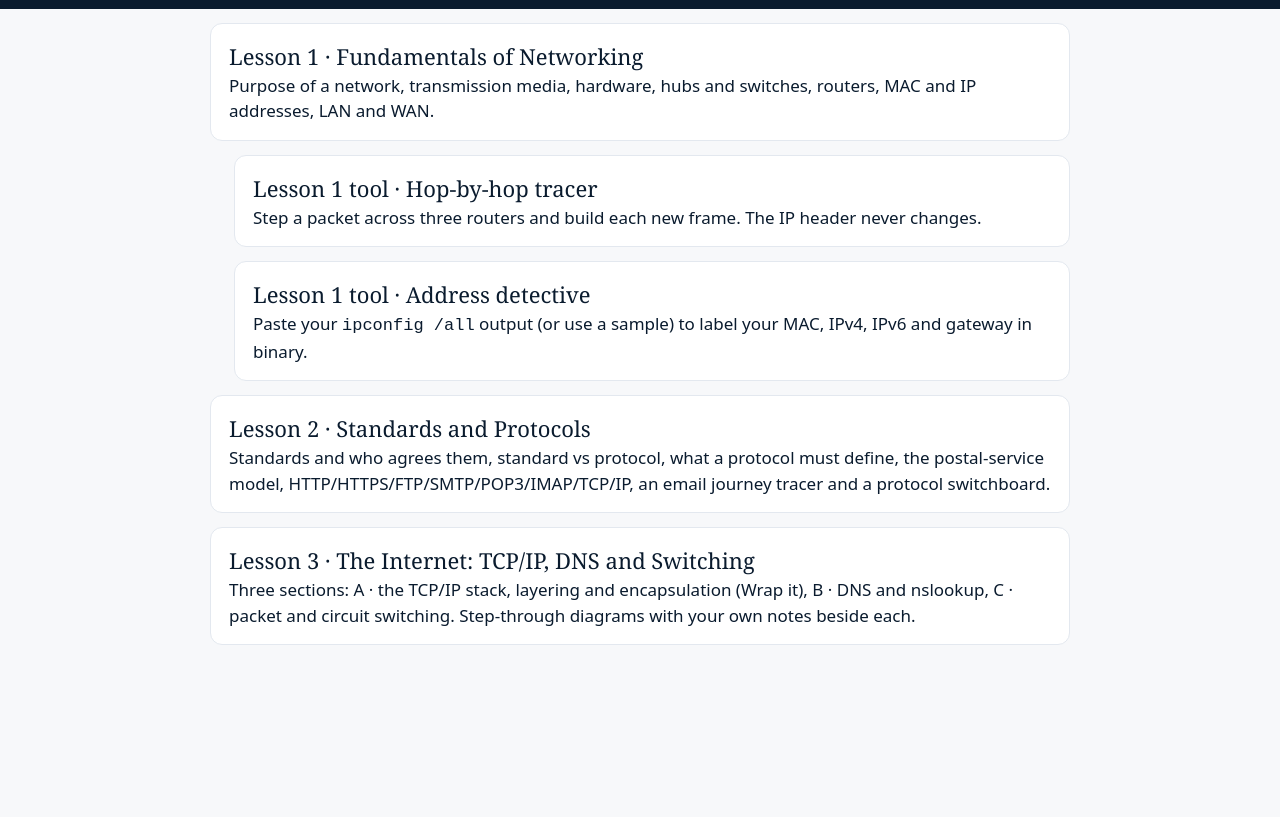
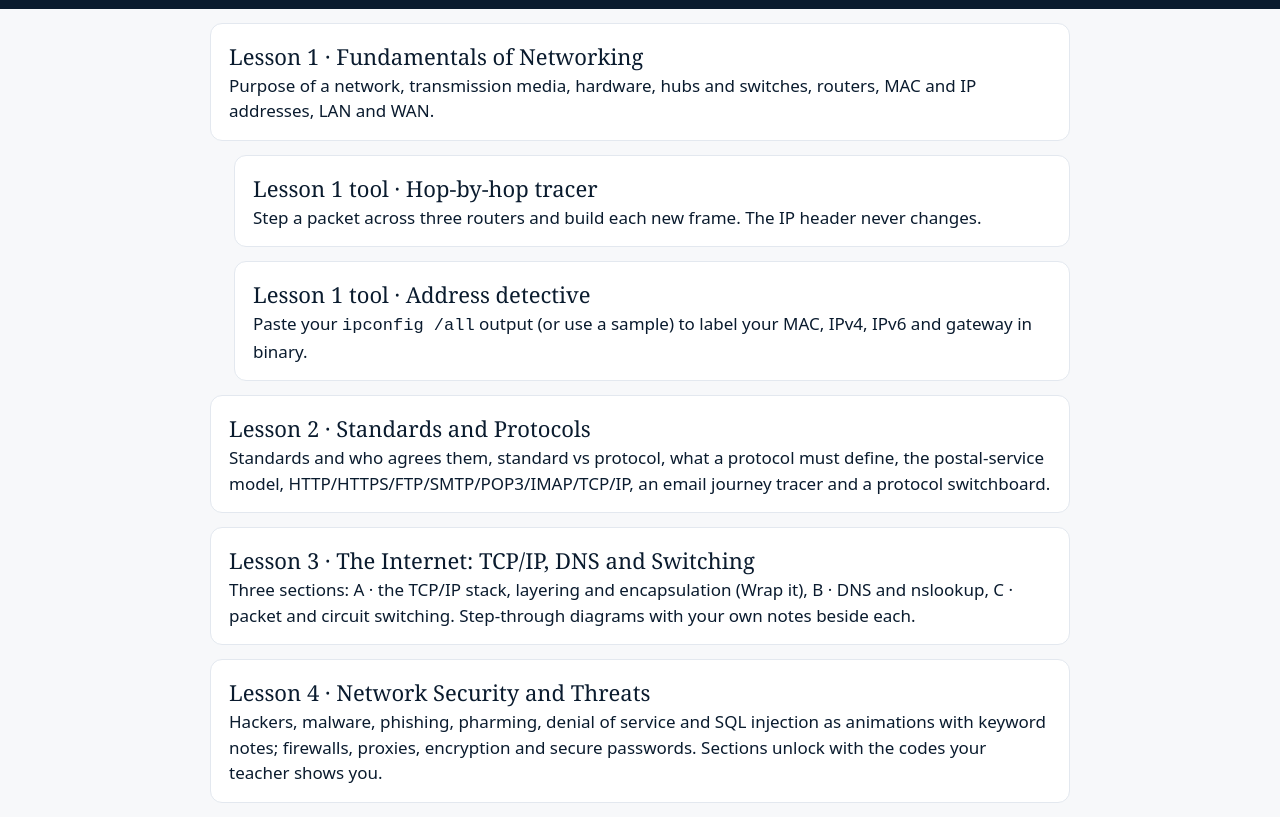
Before and after one commit to eltham-college-cs/h446-networks, a plain HTML site: page index.html in a window 1280 px wide. Shown: the part 133-950 px from the top of the page. Before the commit the page ends 800 px from the top, so only its background shows below. Drawn offline with Linux system fonts and the light colour scheme.

Commit message:
Landing page: add Lesson 4 card

```diff
--- a/index.html
+++ b/index.html
@@ -18,4 +18,5 @@ span.soon{display:block;background:#fff;border:1px dashed #B9C3CF;border-radius:
 <a class="card" href="lesson-1/address-detective/" style="margin-left:24px"><b>Lesson 1 tool · Address detective</b><br>Paste your <code>ipconfig /all</code> output (or use a sample) to label your MAC, IPv4, IPv6 and gateway in binary.</a>
 <a class="card" href="lesson-2/"><b>Lesson 2 · Standards and Protocols</b><br>Standards and who agrees them, standard vs protocol, what a protocol must define, the postal-service model, HTTP/HTTPS/FTP/SMTP/POP3/IMAP/TCP/IP, an email journey tracer and a protocol switchboard.</a>
 <a class="card" href="lesson-3/"><b>Lesson 3 · The Internet: TCP/IP, DNS and Switching</b><br>Three sections: A · the TCP/IP stack, layering and encapsulation (Wrap it), B · DNS and nslookup, C · packet and circuit switching. Step-through diagrams with your own notes beside each.</a>
+<a class="card" href="lesson-4/"><b>Lesson 4 · Network Security and Threats</b><br>Hackers, malware, phishing, pharming, denial of service and SQL injection as animations with keyword notes; firewalls, proxies, encryption and secure passwords. Sections unlock with the codes your teacher shows you.</a>
 </main></body></html>
```
